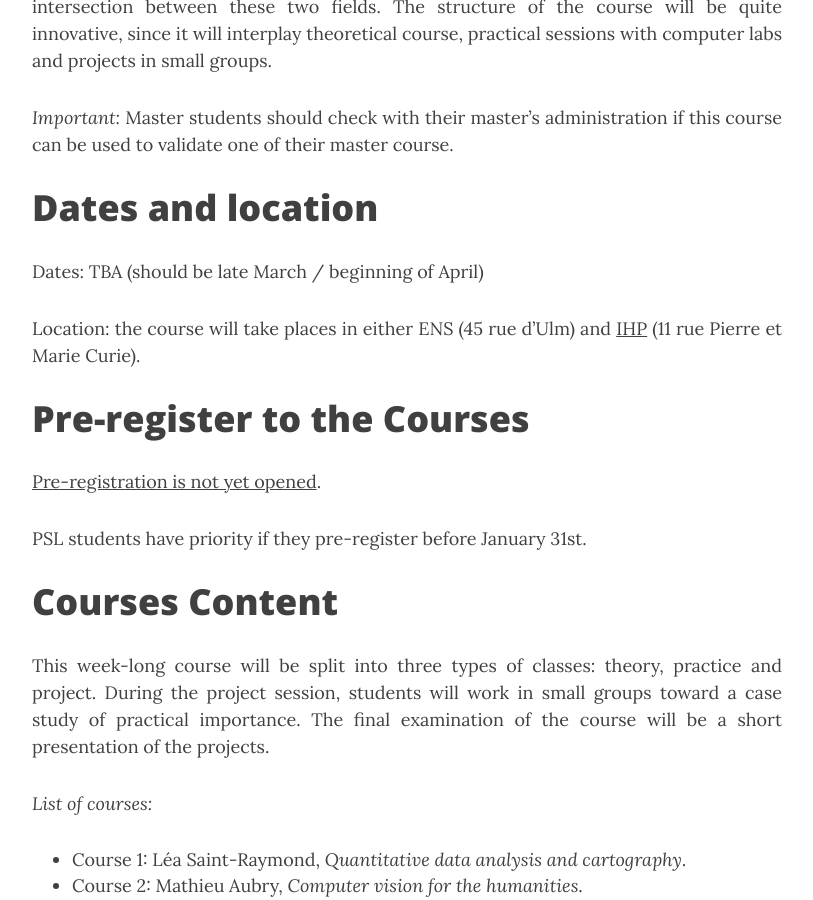
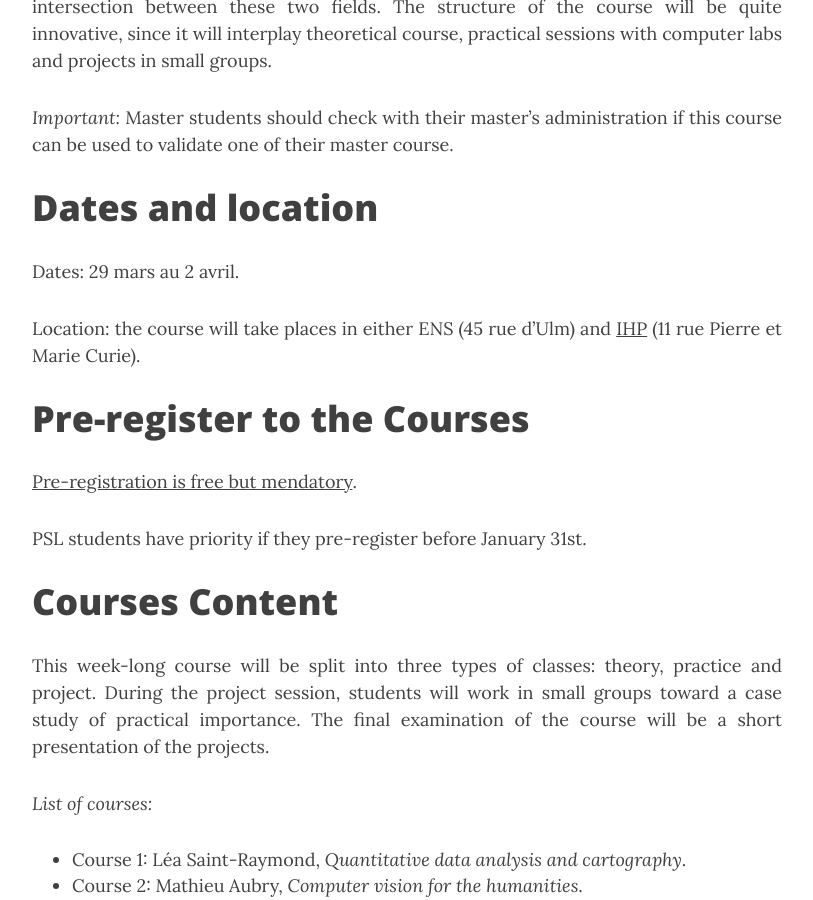
Before and after one commit to dhai-seminar/dhai-seminar.github.io, a Jekyll site: the page built from master-course.md, in a window 1280 px wide and 900 px high, scrolled down 656 px. Shown: the whole window, without its empty margins (233-1046 px from the left). Built offline with Jekyll 4.4.1, drawn with Linux system fonts in a browser that asks for light colours; nearby versions of some CDN libraries.

Commit message:
Update master-course.md

```diff
--- a/master-course.md
+++ b/master-course.md
@@ -14,14 +14,14 @@ _Important:_ Master students should check with their master's administration if
 Dates and location
 ============================
 
-Dates: TBA (should be late March / beginning of April)
+Dates: 29 mars au 2 avril.
 
 Location: the course will take places in either ENS (45 rue d'Ulm) and [IHP](http://www.ihp.fr/) (11 rue Pierre et Marie Curie).
 
 Pre-register to the Courses
 ============================
 
-[Pre-registration is not yet opened]().
+[Pre-registration is free but mendatory](https://forms.gle/qQFKg8FH3BLsEVxM6).
 
 PSL students have priority if they pre-register before January 31st.
 
```
